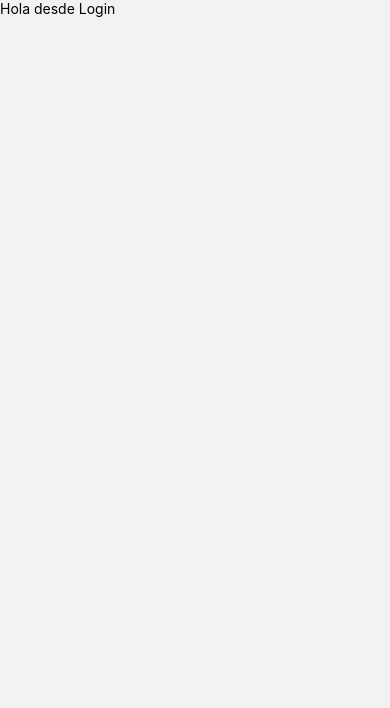
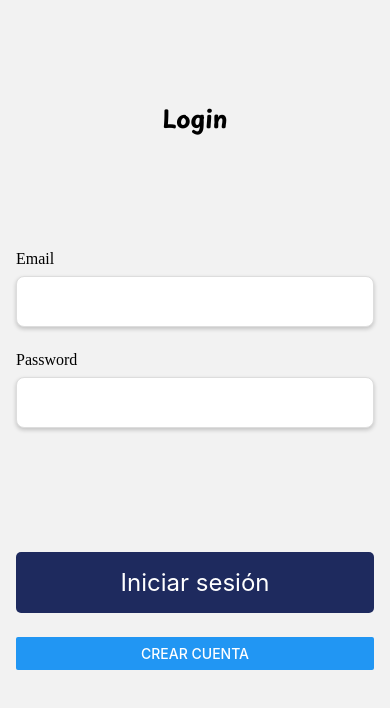
Before and after one commit to chrisdev3001/curso-react-native-1, a React Native app: screen /Login in a window 390 px wide. Shown: the top 708 px of the page. Built offline with nearby package versions, Linux system fonts and the light colour scheme.

Commit message:
se agrega screen de login

```diff
--- a/App.tsx
+++ b/App.tsx
@@ -9,7 +9,7 @@ export default function App() {
   const [loaded, error] = useFonts({
     'PlaypenSans-Bold': require('./assets/fonts/PlaypenSans-Bold.ttf'),
     'PlaypenSans-Light': require('./assets/fonts/PlaypenSans-Light.ttf'),
-    'Regular-Bold': require('./assets/fonts/PlaypenSans-Regular.ttf'),
+    'Regular-Regular': require('./assets/fonts/PlaypenSans-Regular.ttf'),
   })
 
   useEffect(() => {
--- /dev/null
+++ b/src/containers/auth/index.ts
@@ -0,0 +1 @@
+export * from './screens'
--- /dev/null
+++ b/src/containers/auth/screens/LoginScreen.tsx
@@ -0,0 +1,54 @@
+import { StyleSheet, Text, View, Button as RNButton } from 'react-native'
+import { useSafeAreaInsets } from 'react-native-safe-area-context'
+import React from 'react'
+import { Button, Input } from '@core'
+
+export const LoginScreen = () => {
+  const { top } = useSafeAreaInsets()
+
+  return (
+    <View style={[styles.container, { paddingTop: top + 100 }]}>
+      <Text style={styles.title}>Login</Text>
+
+      <View style={styles.inputContainer}>
+        <Text style={styles.label}>Email</Text>
+        <Input value='' onChange={() => null} />
+      </View>
+
+      <View style={styles.inputContainer}>
+        <Text style={styles.label}>Password</Text>
+        <Input value='' onChange={() => null} />
+      </View>
+
+      <View style={styles.buttonsContainers}>
+        <Button title='Iniciar sesión' onPress={() => null} />
+        <RNButton title='Crear cuenta' onPress={() => null} />
+      </View>
+    </View>
+  )
+}
+
+const styles = StyleSheet.create({
+  container: {
+    flex: 1,
+    padding: 16,
+    gap: 24,
+    paddingTop: 100,
+  },
+  title: {
+    fontSize: 24,
+    fontFamily: 'PlaypenSans-Bold',
+    textAlign: 'center',
+    marginBottom: 90,
+  },
+  inputContainer: {},
+  label: {
+    fontSize: 16,
+    fontFamily: 'PlaypenSans-Regular',
+    marginBottom: 8,
+  },
+  buttonsContainers: {
+    marginTop: 90,
+    gap: 24,
+  },
+})
--- /dev/null
+++ b/src/containers/auth/screens/RegisterScreen.tsx
@@ -0,0 +1,12 @@
+import { StyleSheet, Text, View } from 'react-native'
+import React from 'react'
+
+export const RegisterScreen = () => {
+  return (
+    <View>
+      <Text>RegisterScreen</Text>
+    </View>
+  )
+}
+
+const styles = StyleSheet.create({})
--- /dev/null
+++ b/src/containers/auth/screens/index.ts
@@ -0,0 +1,2 @@
+export * from './LoginScreen'
+export * from './RegisterScreen'
--- /dev/null
+++ b/src/containers/index.ts
@@ -0,0 +1 @@
+export * from './auth'
--- a/src/core/components/Button.tsx
+++ b/src/core/components/Button.tsx
@@ -25,5 +25,6 @@ const styles = StyleSheet.create({
   txt: {
     color: COLORS.white,
     fontSize: 24,
+    textAlign: 'center',
   },
 })
--- a/src/core/components/Input.tsx
+++ b/src/core/components/Input.tsx
@@ -18,7 +18,7 @@ export const Input = ({ value, onChange }: InputProps) => {
 
 const styles = StyleSheet.create({
   input: {
-    width: 300,
+    width: '100%',
     padding: 16,
 
     backgroundColor: '#fff', // Fondo blanco para un look más limpio
--- a/src/core/navigation/index.tsx
+++ b/src/core/navigation/index.tsx
@@ -3,6 +3,7 @@ import { NavigationContainer } from '@react-navigation/native'
 import { createNativeStackNavigator } from '@react-navigation/native-stack'
 import { Text } from 'react-native'
 import { createBottomTabNavigator } from '@react-navigation/bottom-tabs'
+import { LoginScreen, RegisterScreen } from '@containers'
 
 const hideHeader = { headerShown: false }
 
@@ -14,12 +15,12 @@ export function NavigationApp() {
       <Stack.Navigator>
         <Stack.Screen
           name='Login'
-          component={() => <Text>Hola desde Login</Text>}
+          component={LoginScreen}
           options={hideHeader}
         />
         <Stack.Screen
           name='Register'
-          component={() => <Text>Hola desde Register</Text>}
+          component={RegisterScreen}
           options={hideHeader}
         />
       </Stack.Navigator>
```
